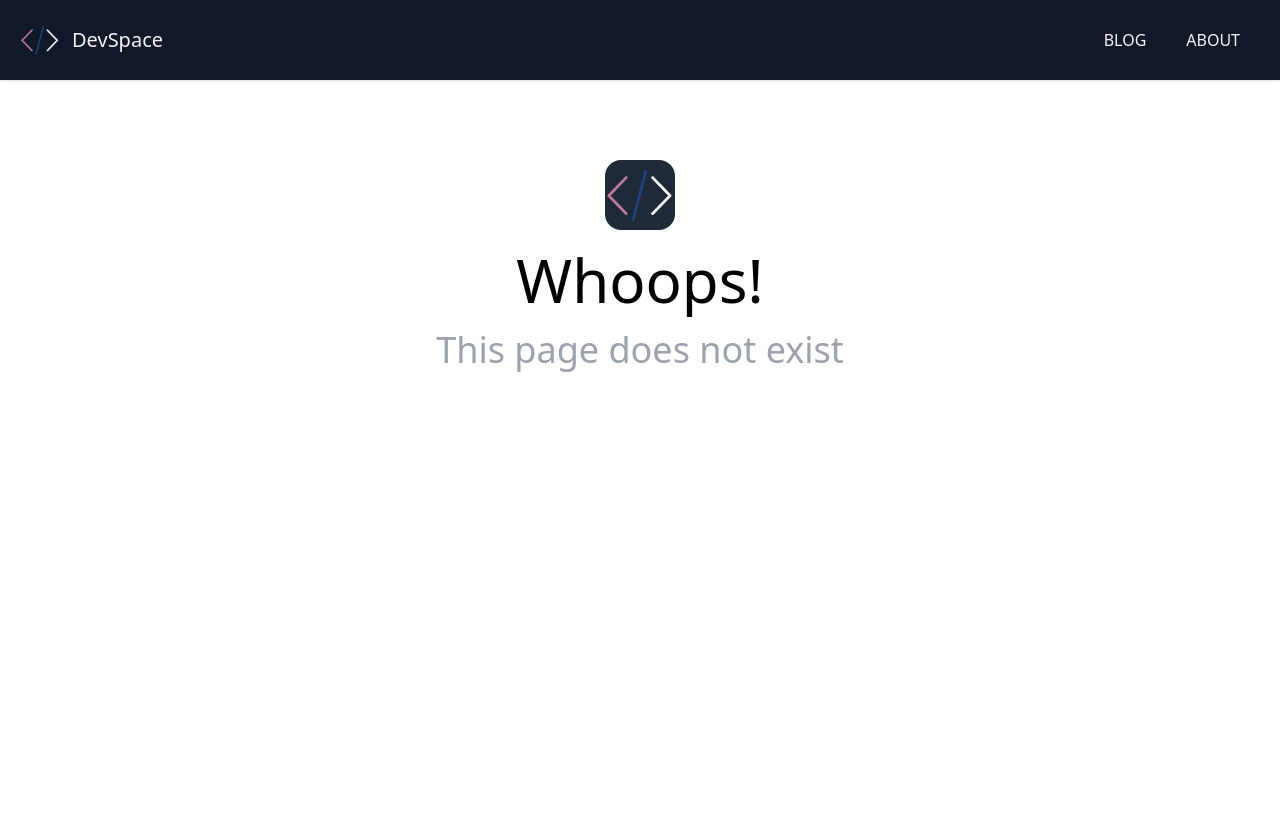
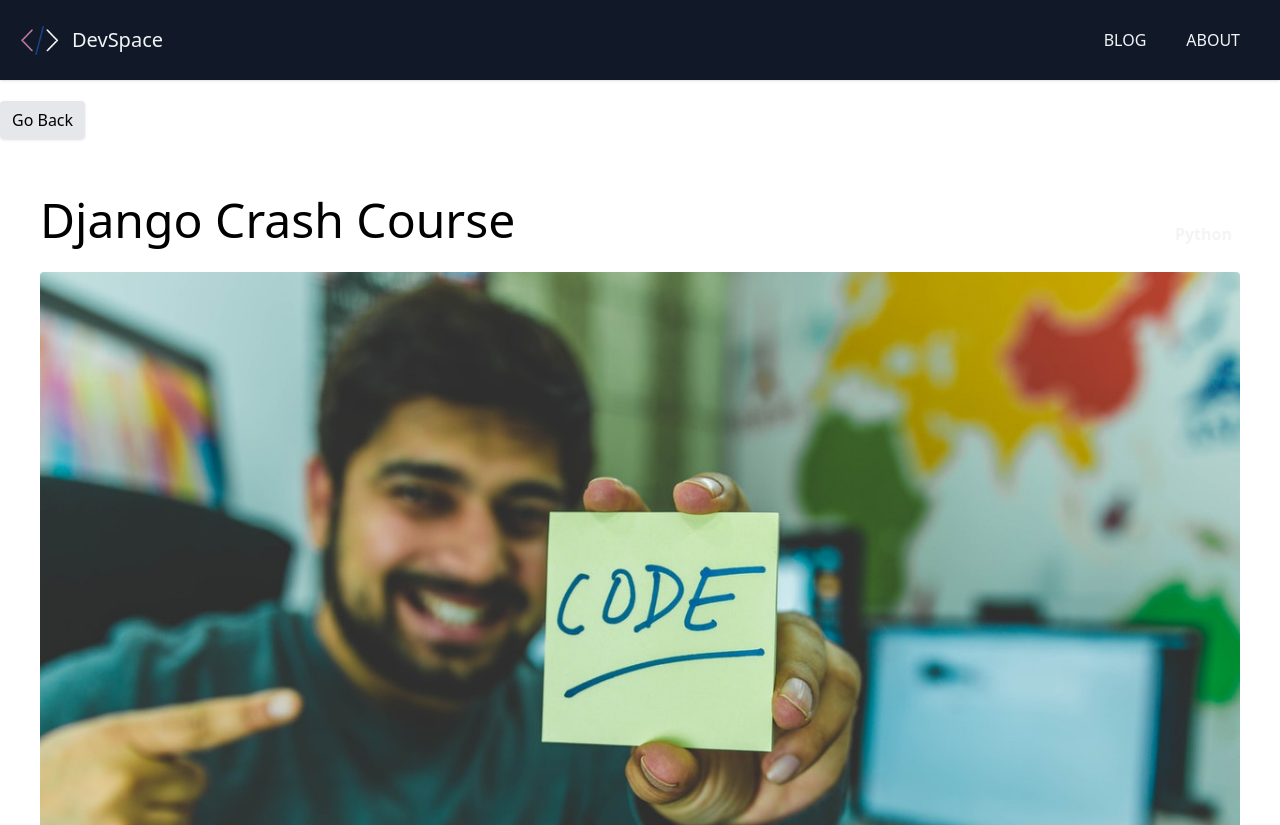
Before and after one commit to mohammad-mo/devspace, a Next.js app: page /blog/django-crash-course in a window 1280 px wide. Before the commit this address had no page. Shown: the top 825 px of the page. Before the commit the page ends 800 px from the top, so only its background shows below. Built offline with nearby package versions, Linux system fonts and the light colour scheme.

Commit message:
- Create post page and install marked package.

```diff
--- a/package.json
+++ b/package.json
@@ -10,6 +10,7 @@
   },
   "dependencies": {
     "gray-matter": "^4.0.3",
+    "marked": "^4.0.16",
     "next": "12.1.6",
     "react": "18.1.0",
     "react-dom": "18.1.0"
--- /dev/null
+++ b/pages/blog/[slug].js
@@ -0,0 +1,85 @@
+import Link from 'next/link'
+
+import fs from 'fs'
+import path from 'path'
+import matter from 'gray-matter'
+import { marked } from 'marked'
+
+import Layout from '../../components/Layout'
+import CategoryLabel from '../../components/CategoryLabel'
+
+const PostPage = ({
+  frontmatter: { title, category, date, cover_image, author, author_image },
+  content,
+  slug,
+}) => {
+  return (
+    <Layout title={title}>
+      <Link href='/blog'>
+        <a
+          passhref='true'
+          className='px-3 py-2 bg-gray-200 rounded shadow font-medium'
+        >
+          Go Back
+        </a>
+      </Link>
+      <div className='w-full px-10 py-6 bg-white rounded-lg shadow-md mt-6'>
+        <div className='flex justify-between items-center mt-4'>
+          <h1 className='text-5xl mb-7'>{title}</h1>
+          <CategoryLabel>{category}</CategoryLabel>
+        </div>
+        <img src={cover_image} alt='cover image' className='w-full rounded' />
+        <div className='flex justify-between items-center bg-gray-100 p-2 my-8 rounded'>
+          <div className='flex items-center'>
+            <img
+              src={author_image}
+              alt='author image'
+              className='mx-4 w-10 h-10 object-cover rounded-full hidden sm:block'
+            />
+            <h4>{author}</h4>
+          </div>
+          <div className='mr-4'>{date}</div>
+        </div>
+
+        <div className='blog-text mt-2'>
+          {/* using marked to compile markdown to HTML.  */}
+          <div dangerouslySetInnerHTML={{ __html: marked(content) }}></div>
+        </div>
+      </div>
+    </Layout>
+  )
+}
+
+export default PostPage
+
+export async function getStaticPaths() {
+  const files = fs.readdirSync(path.join('posts'))
+
+  const paths = files.map((filename) => ({
+    params: {
+      slug: filename.replace('.md', ''),
+    },
+  }))
+
+  return {
+    paths,
+    fallback: false,
+  }
+}
+
+export async function getStaticProps({ params: { slug } }) {
+  const markdownWithMeta = fs.readFileSync(
+    path.join('posts', slug + '.md'),
+    'utf-8',
+  )
+
+  const { data: frontmatter, content } = matter(markdownWithMeta)
+
+  return {
+    props: {
+      frontmatter,
+      content,
+      slug,
+    },
+  }
+}
```
Also changed, not shown: 1 other file (tests, documents, lock files or other folders).
